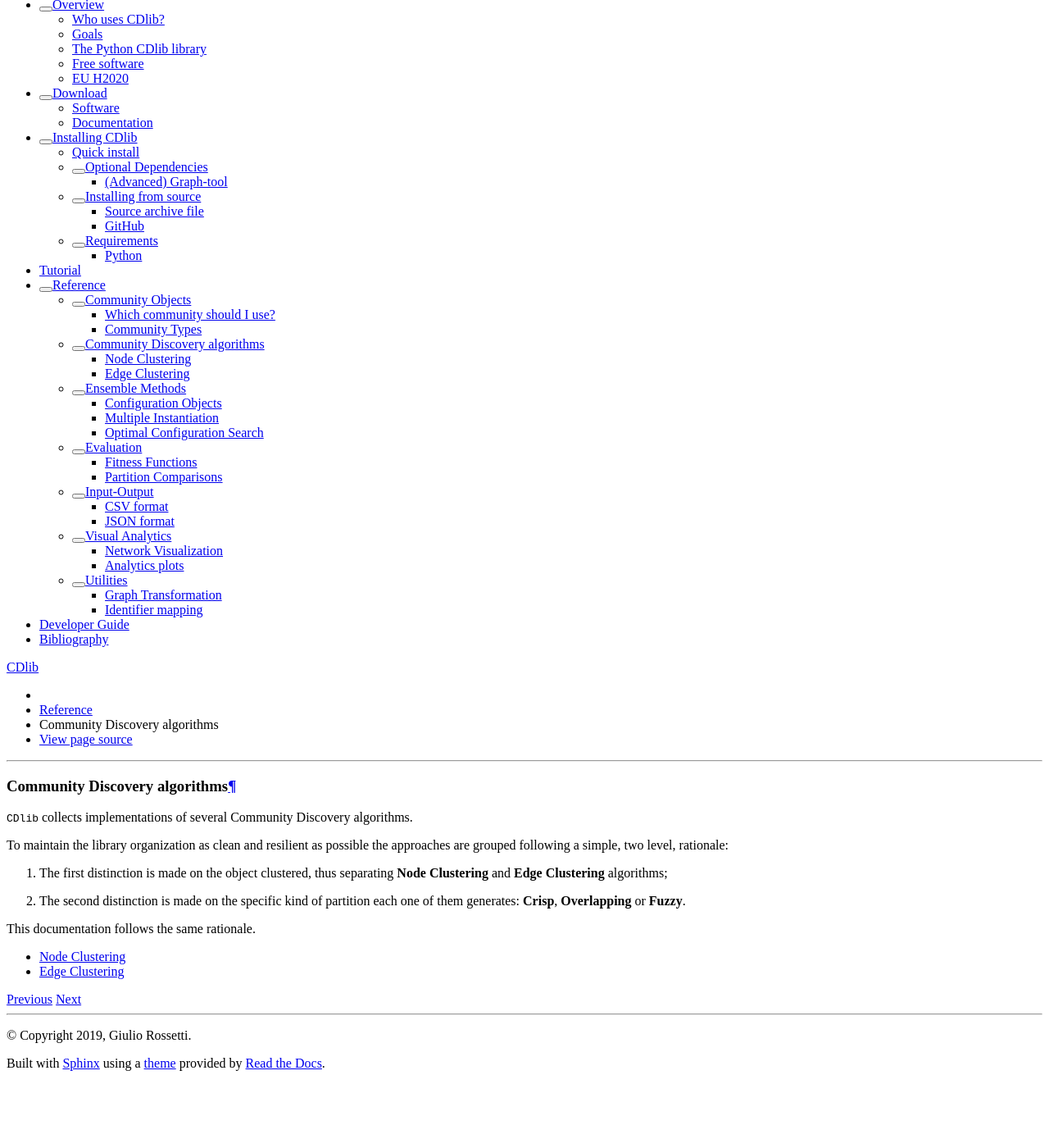
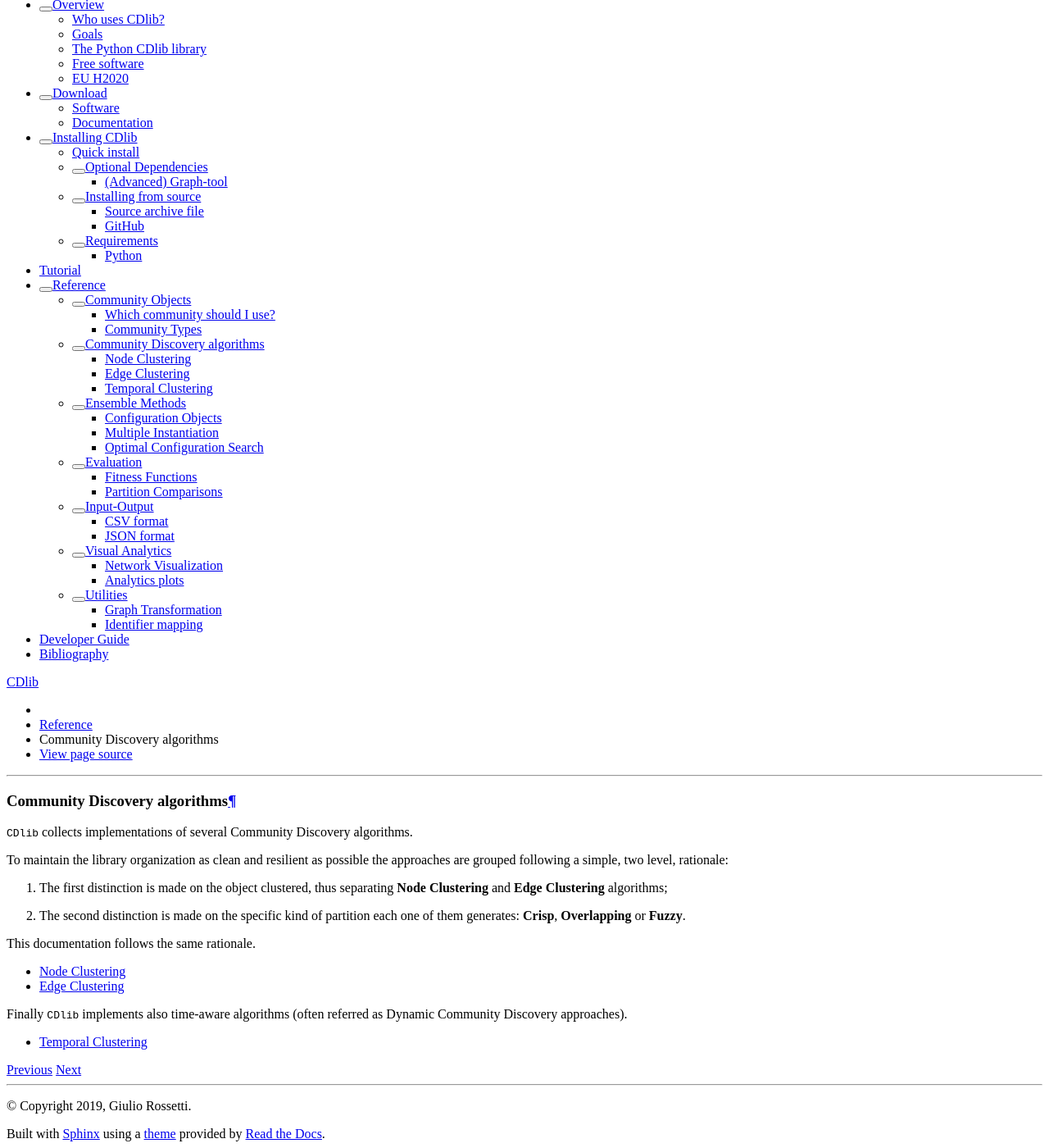
Before and after one commit to GiulioRossetti/cdlib, a Sphinx documentation site: the page built from docs/reference/algorithms.rst, in a window 1280 px wide and 1400 px high, scrolled down 543 px. Shown: the whole window at 82% size. Built offline with Sphinx 7.4.7 and the Read the Docs theme 2.0.0, drawn with Linux system fonts in a browser that asks for light colours; before the commit the page ends 1857 px from its top, so only the background shows below that.

Commit message:
:memo: temporal clustering docs

```diff
--- a/docs/reference/algorithms.rst
+++ b/docs/reference/algorithms.rst
@@ -16,3 +16,10 @@ This documentation follows the same rationale.
 
    cd_algorithms/node_clustering.rst
    cd_algorithms/edge_clustering.rst
+
+Finally ``CDlib`` implements also time-aware algorithms (often referred as Dynamic Community Discovery approaches).
+
+.. toctree::
+   :maxdepth: 1
+
+   cd_algorithms/temporal_clustering.rst
--- a/docs/reference/classes.rst
+++ b/docs/reference/classes.rst
@@ -15,6 +15,7 @@ Community Type        cdlib class
 ===================   =========================================================================
 Node Partition        NodeClustering, FuzzyNodeClustering, AttrNodeClustering, BiNodeClustering
 Edge Partition        EdgeClustering
+Dynamic Partition     TemporalClustering
 ===================   =========================================================================
 
 ^^^^^^^^^^^^^^^
@@ -29,3 +30,4 @@ Community Types
     classes/attr_node_clustering.rst
     classes/bi_node_clustering.rst
     classes/edge_clustering.rst
+    classes/temporal_clustering.rst
```
Also changed, not shown: docs/reference/cd_algorithms/temporal_clustering.rst (added, +19 -0 lines), docs/reference/classes/temporal_clustering.rst (added, +46 -0 lines).
